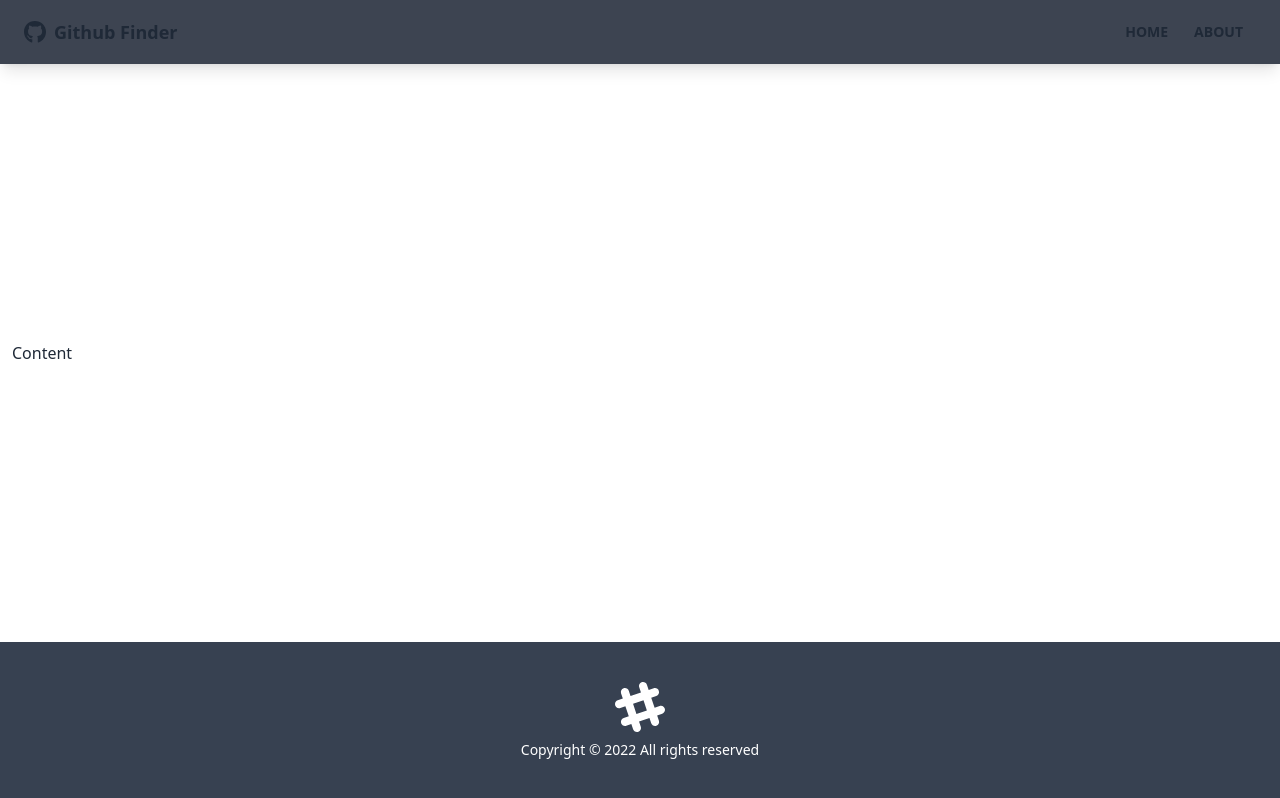
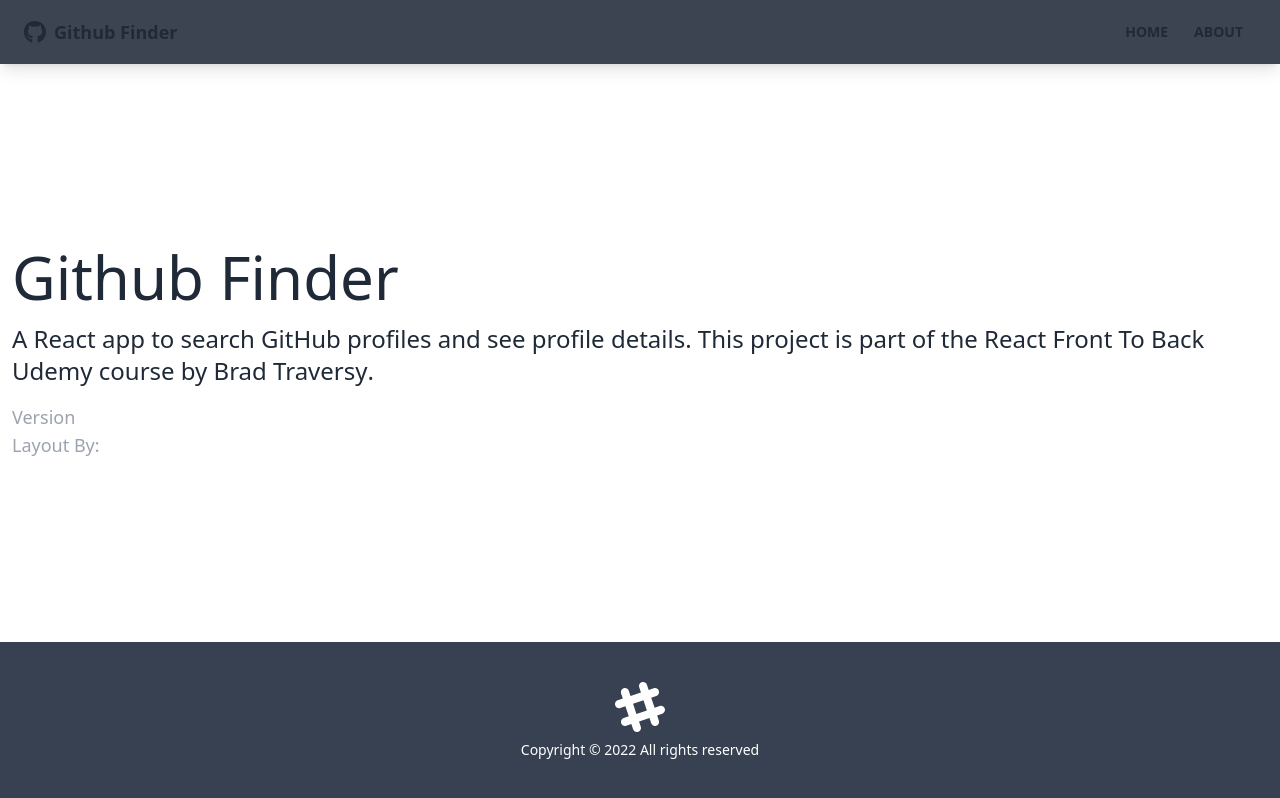
Before and after one commit to mrcruz117/githubfinder, a React (Create React App) app: page /about in a window 1280 px wide. Built offline with nearby package versions, Linux system fonts and the light colour scheme.

Commit message:
completed about page

```diff
--- a/src/App.js
+++ b/src/App.js
@@ -1,6 +1,10 @@
-import { BrowserRouter as Router, Route } from "react-router-dom";
+import { BrowserRouter as Router, Route, Routes } from "react-router-dom";
 import Navbar from "./components/layout/Navbar";
 import Footer from "./components/layout/Footer";
+
+import Home from "./pages/Home";
+import About from "./pages/About";
+import NotFound from "./pages/NotFound";
 
 function App() {
   return (
@@ -8,7 +12,14 @@
       <div className="flex flex-col justify-between h-screen">
         <Navbar />
 
-        <main className="container mx-auto px-3 pb-12">Content</main>
+        <main className="container mx-auto px-3 pb-12">
+          <Routes>
+            <Route path="/" element={<Home />} />
+            <Route path="/about" element={<About />} />
+            <Route path="/notfound" element={<NotFound />} />
+            <Route path="/*" element={<NotFound />} />
+          </Routes>
+        </main>
         <Footer />
       </div>
     </Router>
--- a/src/pages/About.jsx
+++ b/src/pages/About.jsx
@@ -1,5 +1,33 @@
 function About() {
-  return <div>About</div>;
+  return (
+    <>
+      <h1 className="text-6xl mb-4">Github Finder</h1>
+      <p className="mb-4 text-2xl font-light">
+        A React app to search GitHub profiles and see profile details. This
+        project is part of the
+        <strong>
+          <a href="https://www.udemy.com/course/react-front-to-back-2022/">
+            {" "}
+            React Front To Back
+          </a>{" "}
+        </strong>
+        Udemy course by
+        <strong>
+          <a href="https://traversymedia.com"> Brad Traversy</a>
+        </strong>
+        .
+      </p>
+      <p className="text-lg text-gray-400">
+        Version <span className="text-white">1.0.0</span>
+      </p>
+      <p className="text-lg text-gray-400">
+        Layout By:
+        <a className="text-white" href="https://twitter.com/hassibmoddasser">
+          Hassib Moddasser
+        </a>
+      </p>
+    </>
+  );
 }
 
 export default About;
--- a/src/pages/Home.jsx
+++ b/src/pages/Home.jsx
@@ -1,5 +1,9 @@
 function Home() {
-  return <div>Home</div>;
+  return (
+    <div>
+      <h1 className="text-6xl">Welcome</h1>
+    </div>
+  );
 }
 
 export default Home;
```
